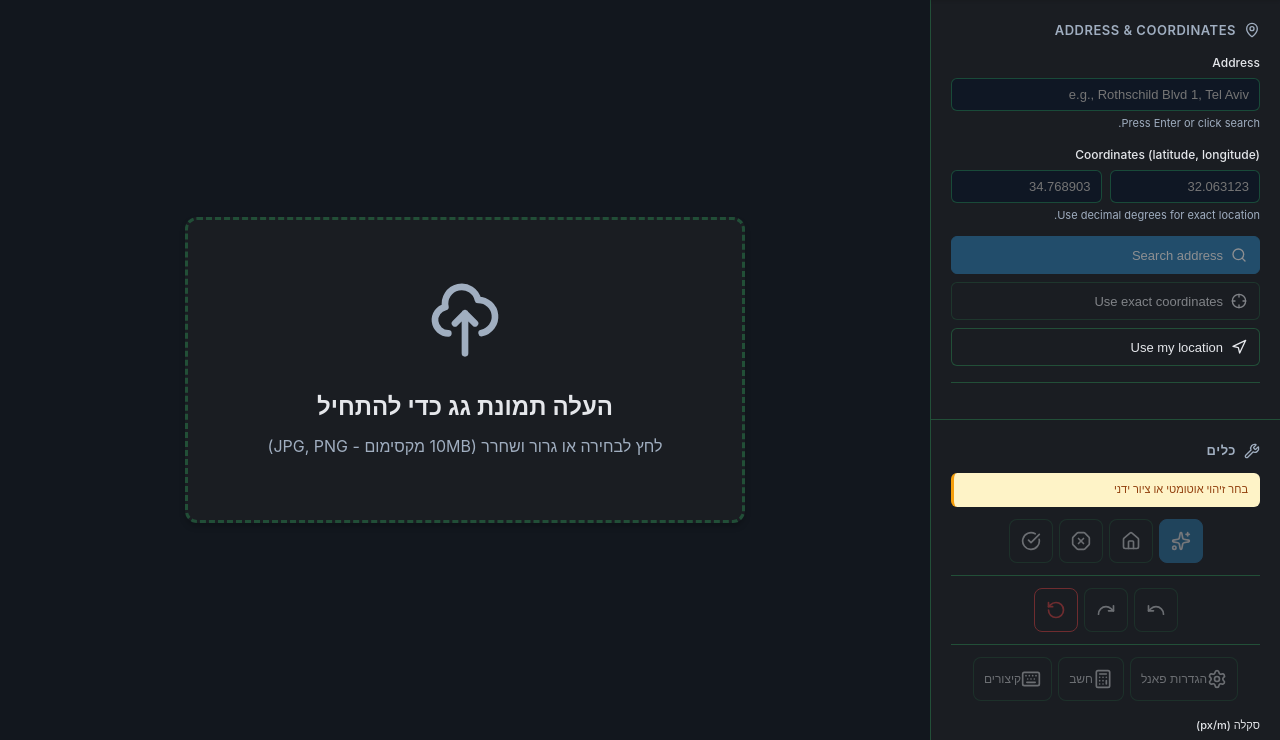
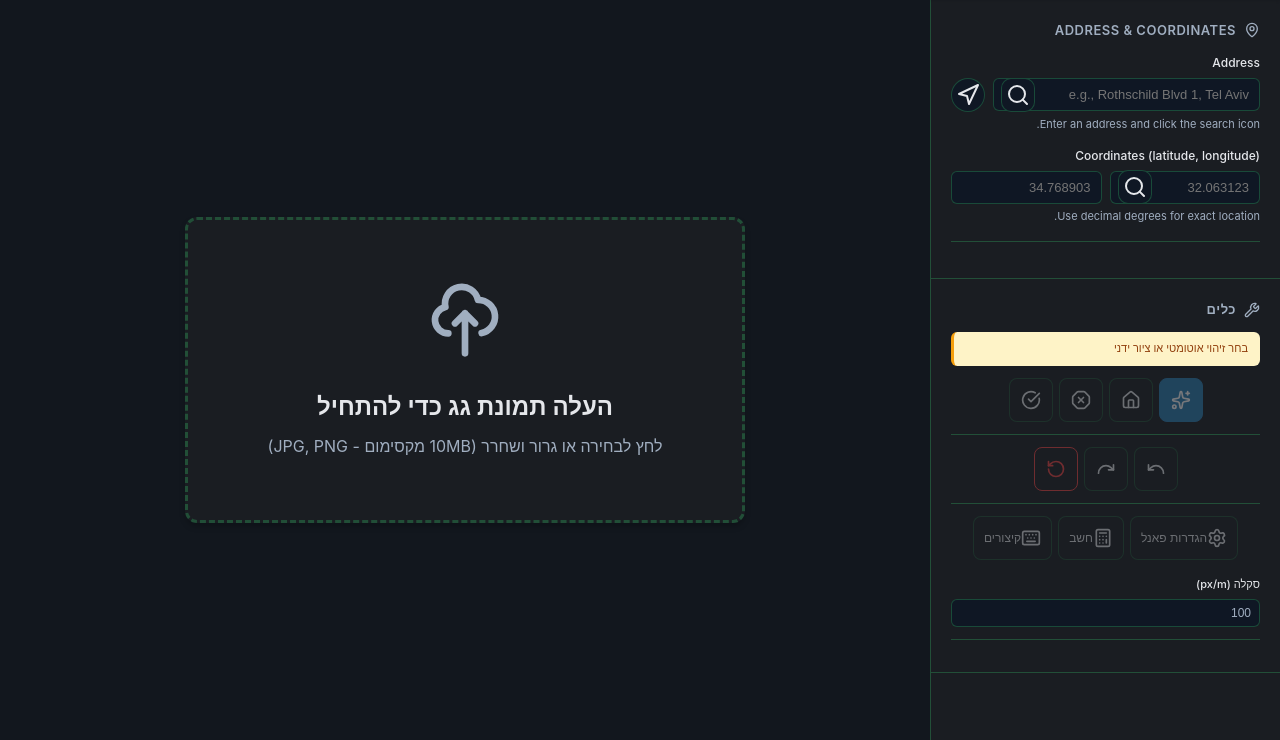
Before and after one commit to ramanhyrik/solar-quotation-system, a FastAPI app: template templates/roof_designer.html in a window 1280 px wide. Shown: the part 60-800 px from the top of the page. Run offline with FastAPI, Linux system fonts and the light colour scheme; the template is opened without the code that fills it, so the values that code supplies are empty; some libraries are stand-ins or nearby versions.

Commit message:
Streamline sidebar search controls

```diff
--- a/templates/roof_designer.html
+++ b/templates/roof_designer.html
@@ -300,6 +300,65 @@
             display: flex;
             flex-direction: column;
             gap: 8px;
+        }
+
+        .input-row {
+            display: flex;
+            gap: 8px;
+            align-items: center;
+        }
+
+        .input-with-icon {
+            position: relative;
+            flex: 1;
+        }
+
+        .input-with-icon input {
+            padding-inline-end: 44px;
+        }
+
+        .icon-action {
+            position: absolute;
+            inset-inline-end: 8px;
+            top: 50%;
+            transform: translateY(-50%);
+            width: 34px;
+            height: 34px;
+            border-radius: 10px;
+            border: 1px solid var(--border-color);
+            background: var(--panel-alt);
+            display: inline-flex;
+            align-items: center;
+            justify-content: center;
+            cursor: pointer;
+            color: var(--text-dark);
+            transition: all 0.15s;
+        }
+
+        .icon-action:hover:enabled {
+            border-color: var(--primary-blue);
+            color: white;
+            background: var(--primary-blue);
+        }
+
+        .icon-circle {
+            width: 34px;
+            height: 34px;
+            border-radius: 50%;
+            border: 1px solid var(--border-color);
+            background: var(--panel-alt);
+            display: inline-flex;
+            align-items: center;
+            justify-content: center;
+            cursor: pointer;
+            color: var(--text-dark);
+            transition: all 0.15s;
+        }
+
+        .icon-circle:hover:enabled {
+            border-color: var(--primary-blue);
+            color: white;
+            background: var(--primary-blue);
         }
 
         .tool-grid-3 {
@@ -1041,37 +1100,39 @@
                 <!-- Address Search Input -->
                 <div class="form-group">
                     <label>Address</label>
-                    <input type="text" id="addressSearchInput" placeholder="e.g., Rothschild Blvd 1, Tel Aviv">
-                    <small>Press Enter or click search.</small>
+                    <div class="input-row">
+                        <div class="input-with-icon">
+                            <input type="text" id="addressSearchInput" placeholder="e.g., Rothschild Blvd 1, Tel Aviv">
+                            <button class="icon-action" id="searchAddressBtn" onclick="searchAddress()" disabled aria-label="Search address">
+                                <i data-lucide="search"></i>
+                            </button>
+                        </div>
+                        <button class="icon-circle" id="useMyLocationBtn" onclick="useMyLocation()" title="Use browser location" disabled aria-label="Use my location">
+                            <i data-lucide="navigation"></i>
+                        </button>
+                    </div>
+                    <small>Enter an address and click the search icon.</small>
                 </div>
 
                 <!-- Coordinate Input -->
                 <div class="form-group">
                     <label>Coordinates (latitude, longitude)</label>
-                    <div style="display: grid; grid-template-columns: 1fr 1fr; gap: 8px;">
+                    <div class="input-row">
+                    <div class="input-with-icon">
                         <input type="text" id="latitudeInput" placeholder="32.063123">
+                        <button class="icon-action" id="useCoordinatesBtn" onclick="createDesignFromCoordinates()" disabled aria-label="Search by coordinates">
+                            <i data-lucide="search"></i>
+                        </button>
+                    </div>
+                    <div class="input-with-icon">
                         <input type="text" id="longitudeInput" placeholder="34.768903">
+                    </div>
                     </div>
                     <small>Use decimal degrees for exact location.</small>
                 </div>
 
                 <!-- Address Search Results (Autocomplete dropdown) -->
                 <div id="addressResults" class="address-results hidden"></div>
-
-                <div class="action-buttons" style="margin-bottom: 12px;">
-                    <button class="tool-btn primary" id="searchAddressBtn" onclick="searchAddress()" disabled>
-                        <i data-lucide="search"></i>
-                        <span>Search address</span>
-                    </button>
-                    <button class="tool-btn" id="useCoordinatesBtn" onclick="createDesignFromCoordinates()" disabled>
-                        <i data-lucide="crosshair"></i>
-                        <span>Use exact coordinates</span>
-                    </button>
-                    <button class="tool-btn" id="useMyLocationBtn" onclick="useMyLocation()" title="Use browser location" disabled>
-                        <i data-lucide="navigation"></i>
-                        <span>Use my location</span>
-                    </button>
-                </div>
 
                 <div class="toolbar-divider" style="margin: 16px 0;"></div>
             </div>
```
